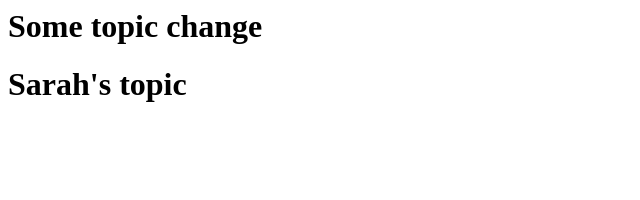
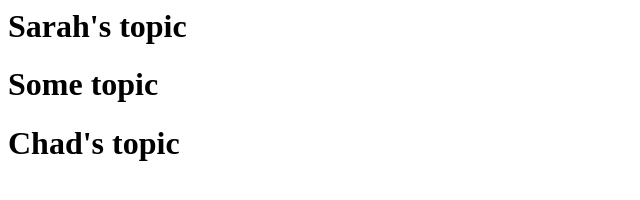
Before and after one commit to caw13/CS416SandboxAfternoon921, a plain HTML site: page index.html in a window 1280 px wide. Shown: the whole page, without its empty margins (0-640 px from the left). Drawn offline with Linux system fonts and the light colour scheme.

Commit message:
My commit

```diff
--- a/index.html
+++ b/index.html
@@ -1,6 +1,7 @@
 <html>
  <body>
-  <h1>Some topic change</h1>
   <h1>Sarah's topic</h1>
+  <h1>Some topic</h1>
+  <h1>Chad's topic</h1>
  </body>
 </html>
```
